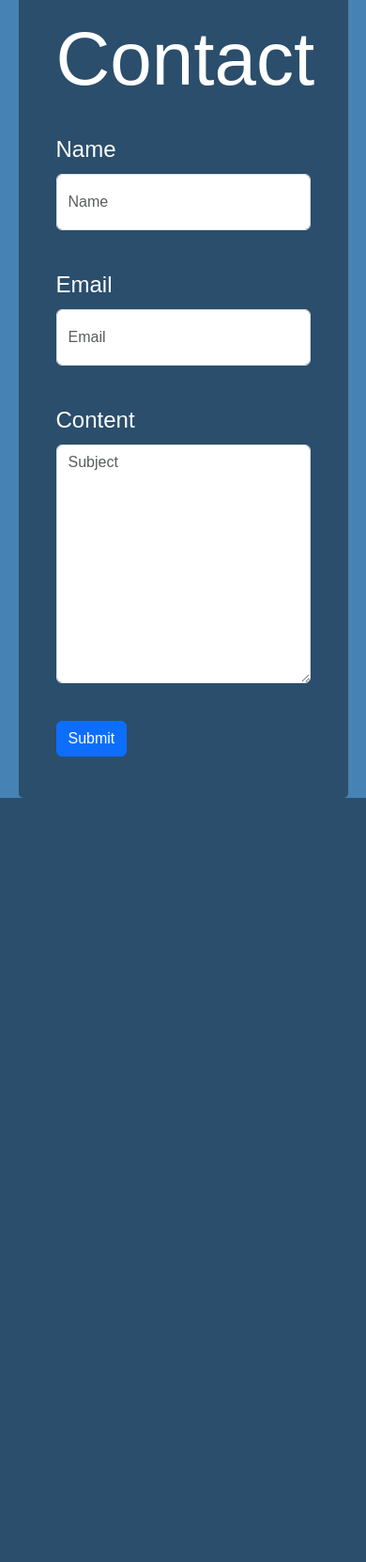
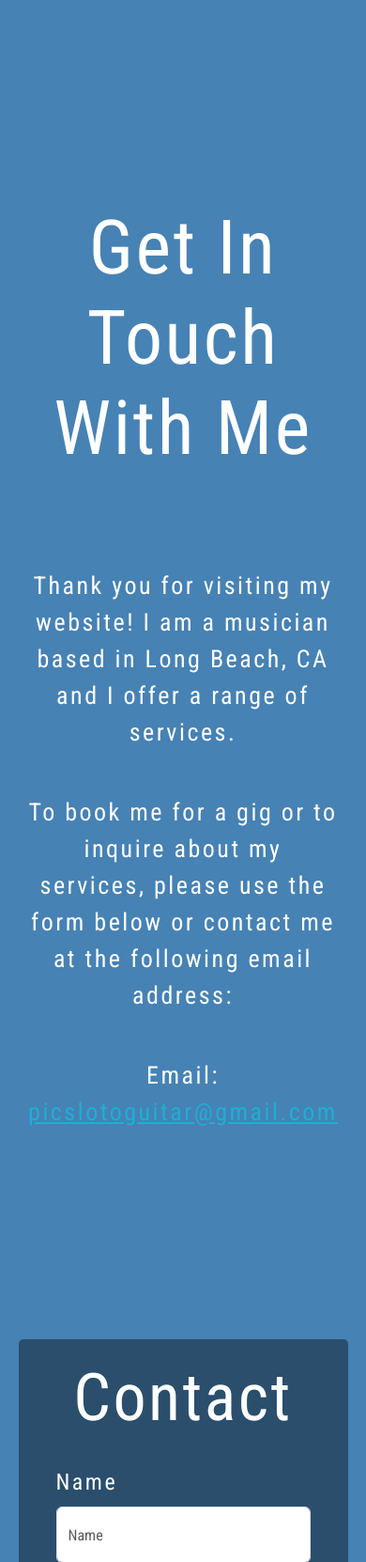
Before and after one commit to CESAR-JARAMILLO/Paul-Django-Site, a Django app: page /contact/ in a window 390 px wide. Shown: the top 1662 px of the page at 94% size. Before the commit the page ends 849 px from the top, so only its background shows below. Run offline with Django 4.2, Linux system fonts and the light colour scheme; some libraries are stand-ins or nearby versions.

Commit message:
style contact page - mobile

```diff
--- a/base/static/base/contact.css
+++ b/base/static/base/contact.css
@@ -1,14 +1,37 @@
+@import url('https://fonts.googleapis.com/css2?family=Roboto+Condensed:wght@300;400;700&display=swap');
+
 body {
   background-color: steelblue;
   color: #fff;
-  font-family: 'Muli', sans-serif;
+  font-family: 'Roboto Condensed', sans-serif;
+  letter-spacing: 2.5px;
   display: flex;
   flex-direction: column;
   align-items: center;
-  justify-content: center;
+  /* justify-content: space-around; */
   height: 100vh;
-  overflow: hidden;
+  /* overflow: hidden; */
   margin: 0;
+}
+
+header {
+  text-align: center;
+  font-size: 26px;
+  padding: 26px 40px;
+  margin: 150px 0;
+}
+
+header h1 {
+  margin: 40px 0 100px 0;
+  font-size: 80px;
+}
+
+header p {
+  margin: 46px 0;
+}
+
+header .email {
+  color: #1DAFD6;
 }
 
 .form-container {
@@ -17,10 +40,11 @@ body {
   padding: 20px 40px;
   border-radius: 5px;
   font-size: 24px;
+  /* margin-bottom: 150px; */
 }
 
-.form-container h1 {
-  font-size: 80px;
+.form-container h2 {
+  font-size: 70px;
   text-align: center;
   margin-bottom: 30px;
 }
--- a/base/templates/base/contact.html
+++ b/base/templates/base/contact.html
@@ -18,8 +18,18 @@
   </head>
   <body>
 
+    <header>
+      <h1>Get In Touch With Me</h1>
+
+      <p>Thank you for visiting my website! I am a musician based in Long Beach, CA and I offer a range of services.</p>
+
+      <p>To book me for a gig or to inquire about my services, please use the form below or contact me at the following email address:</p>
+
+      <p>Email: <a class='email' href="mailto:picslotoguitar@gmail.com">picslotoguitar@gmail.com</a></p>
+    </header>
+
     <div class="form-container">
-      <h1 id="main-title">Contact</h1>
+      <h2 id="form-title">Contact</h2>
 
       <form method='POST' action='.' class="form">
         {% csrf_token %}
```
Also changed, not shown: 1 other file.
